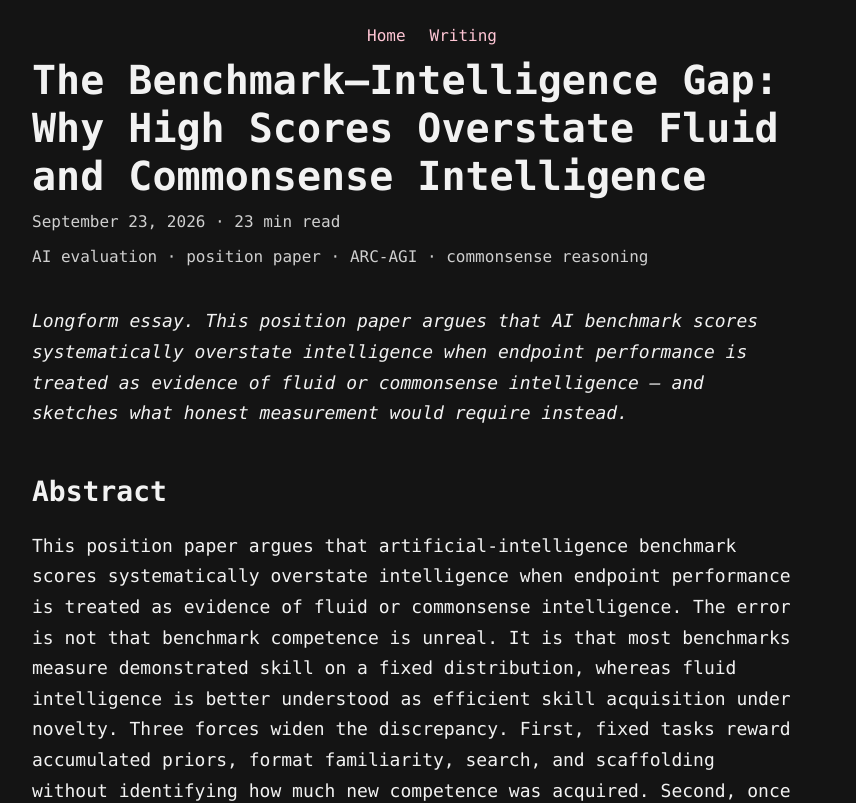
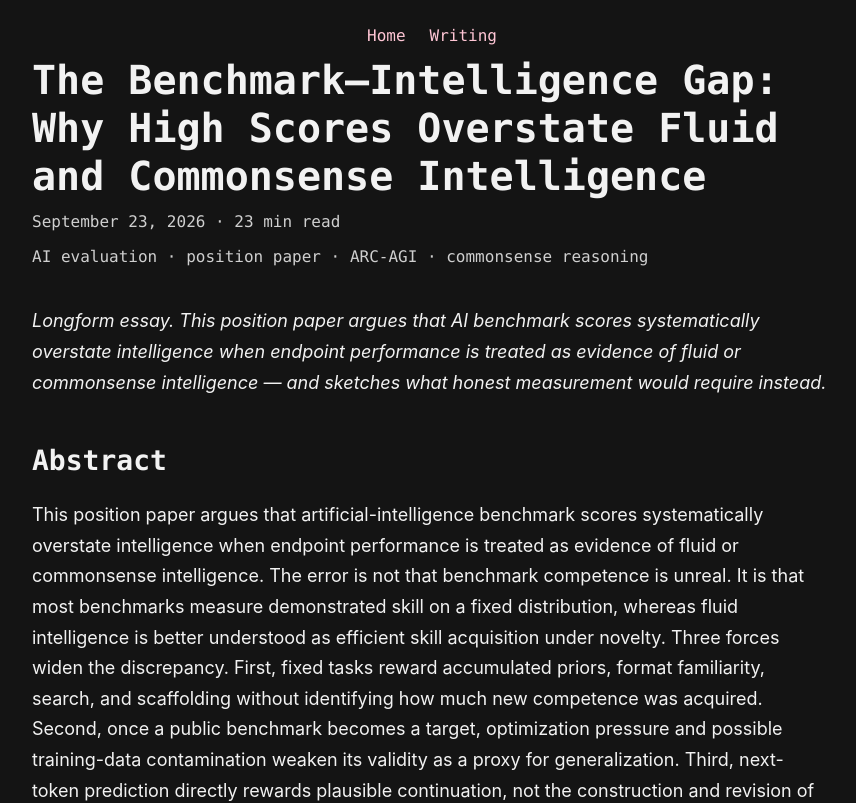
Before and after one commit to paulpan05/personal-website-minified, a Next.js app: page /blog/benchmark-intelligence-gap in a window 1280 px wide. Shown: the top 803 px of the page, without its empty margins (208-1064 px from the left). Built offline with nearby package versions, Linux system fonts and the light colour scheme; no server answers.

Commit message:
Split type voices: monospace display, system sans body

```diff
--- a/src/styles/_blog.scss
+++ b/src/styles/_blog.scss
@@ -45,6 +45,7 @@
 
 .blog-meta,
 .blog-tags {
+  font-family: $font-display;
   color: $blog-muted;
   font-size: 1rem;
   padding-top: 0.5em;
@@ -122,7 +123,7 @@
   }
 
   code {
-    font-family: "Lucida Console", "Courier New", monospace;
+    font-family: $font-display;
   }
 
   :not(pre) > code {
--- a/src/styles/_components.scss
+++ b/src/styles/_components.scss
@@ -51,6 +51,7 @@
   justify-content: center;
   gap: 1.5em;
   padding: 0.5em 1em;
+  font-family: $font-display;
 }
 
 // About Component
--- a/src/styles/_tokens.scss
+++ b/src/styles/_tokens.scss
@@ -1,6 +1,17 @@
-// Site-wide color tokens. All palette values live here; components and
-// pages reference these instead of hardcoding hex values.
+// Site-wide design tokens. All palette and typeface values live here;
+// components and pages reference these instead of hardcoding values.
 
+// Display voice: terminal-native monospace for headings, nav, metadata,
+// and code. System stack, zero downloads.
+$font-display: ui-monospace, SFMono-Regular, Menlo, Consolas,
+  "Liberation Mono", monospace;
+
+// Body voice: neutral proportional sans for all prose. System stack,
+// zero downloads.
+$font-body: -apple-system, BlinkMacSystemFont, "Segoe UI", Roboto,
+  "Helvetica Neue", Arial, sans-serif;
+
+// Palette.
 // Link colors (chosen for contrast: dark crimson on light pastels,
 // light pink on dark surfaces).
 $link-on-light: #8a0038;
--- a/src/styles/globals.scss
+++ b/src/styles/globals.scss
@@ -3,7 +3,15 @@
 @use 'blog';
 
 body {
-  font-family: "Lucida Console", "Courier New", monospace;
+  font-family: $font-body;
+}
+
+h1,
+h2,
+h3,
+h4,
+.header-subtitle {
+  font-family: $font-display;
 }
 
 h1,
```
